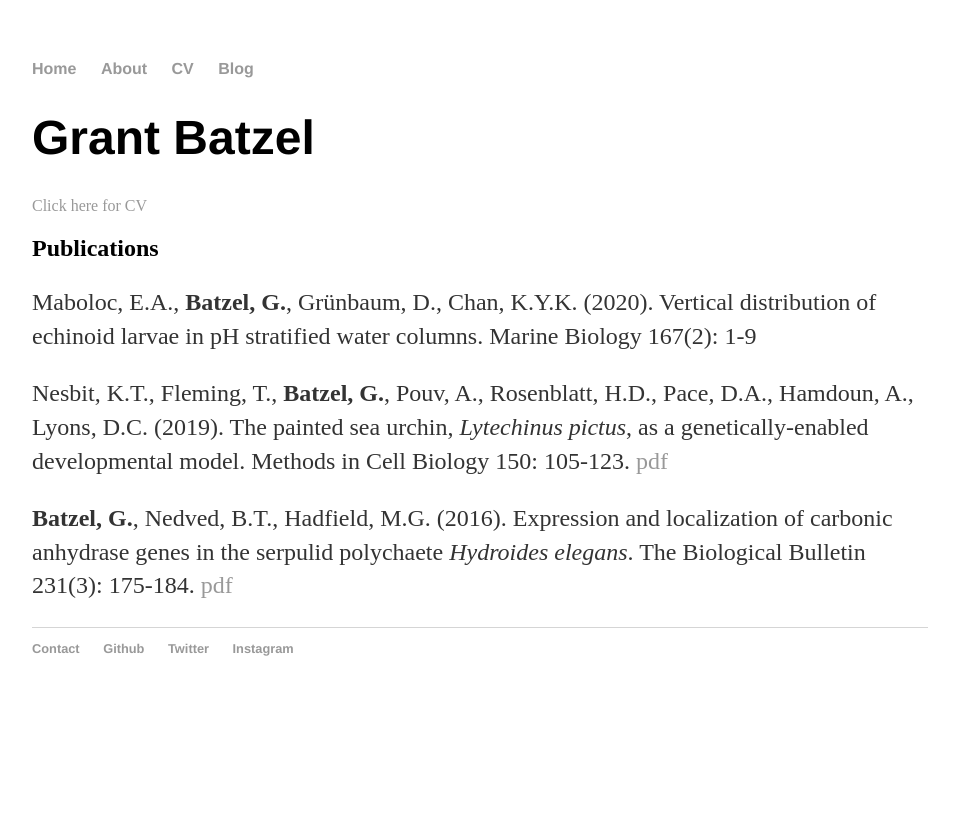
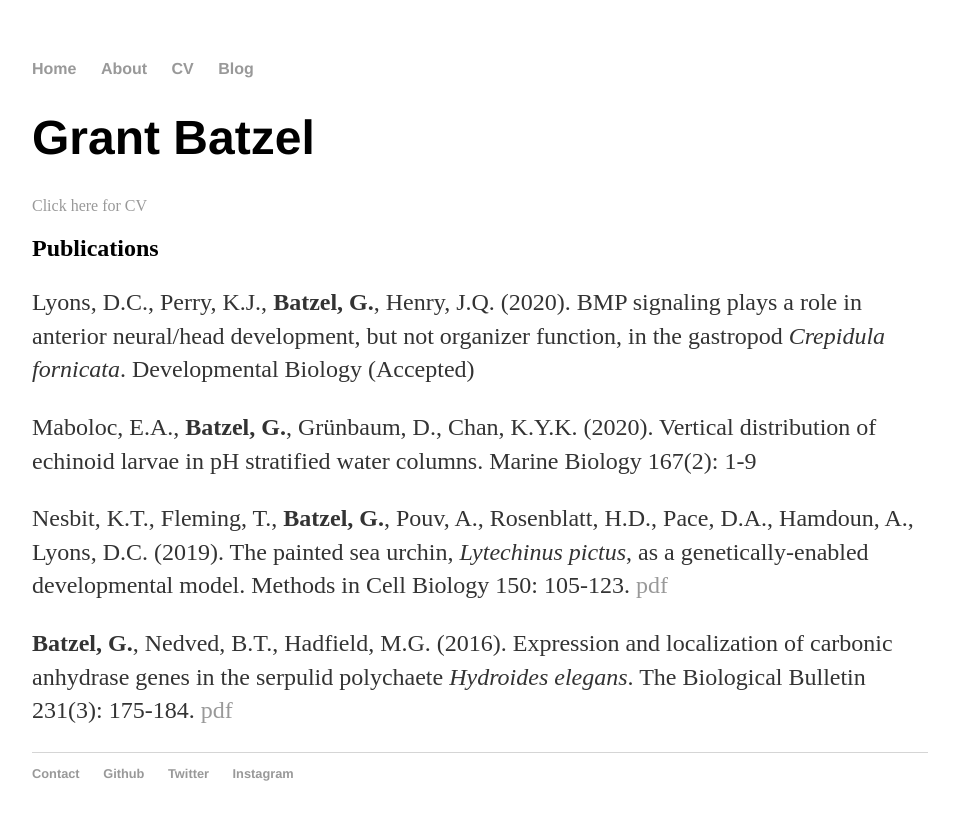
Before and after one commit to gbatzel/gbatzel, a Jekyll site: the page built from cv/index.html, in a window 1280 px wide. Shown: the top 820 px of the page, without its empty margins (160-1119 px from the left). Built offline with Jekyll 4.4.1, drawn with Linux system fonts in a browser that asks for light colours.

Commit message:
Update index.html

```diff
--- a/cv/index.html
+++ b/cv/index.html
@@ -7,6 +7,8 @@ title: Grant's CV
 					<h1>Grant Batzel</h1>
 					<a href="batzel_cv.pdf" class="download" title="Download CV as PDF">Click here for CV</a>
 					<h2>Publications</h2>
+					<p>Lyons, D.C., Perry, K.J., <strong>Batzel, G.</strong>, Henry, J.Q. (2020). BMP signaling plays a role in anterior neural/head development, but not organizer function, in the gastropod <i>Crepidula fornicata</i>. Developmental Biology (Accepted)
+
 					<p>Maboloc, E.A., <strong>Batzel, G.</strong>, Grünbaum, D., Chan, K.Y.K. (2020). Vertical distribution of echinoid larvae in pH stratified water columns. Marine Biology 167(2): 1-9
 
 					<p>Nesbit, K.T., Fleming, T., <strong>Batzel, G.</strong>, Pouv, A., Rosenblatt, H.D., Pace, D.A., Hamdoun, A., Lyons, D.C. (2019). The painted sea urchin, <i>Lytechinus pictus</i>, as a genetically-enabled developmental model. Methods in Cell Biology 150: 105-123. <a href="lpictus.pdf" class="download" title="Download pdf">pdf</a><p>
```
